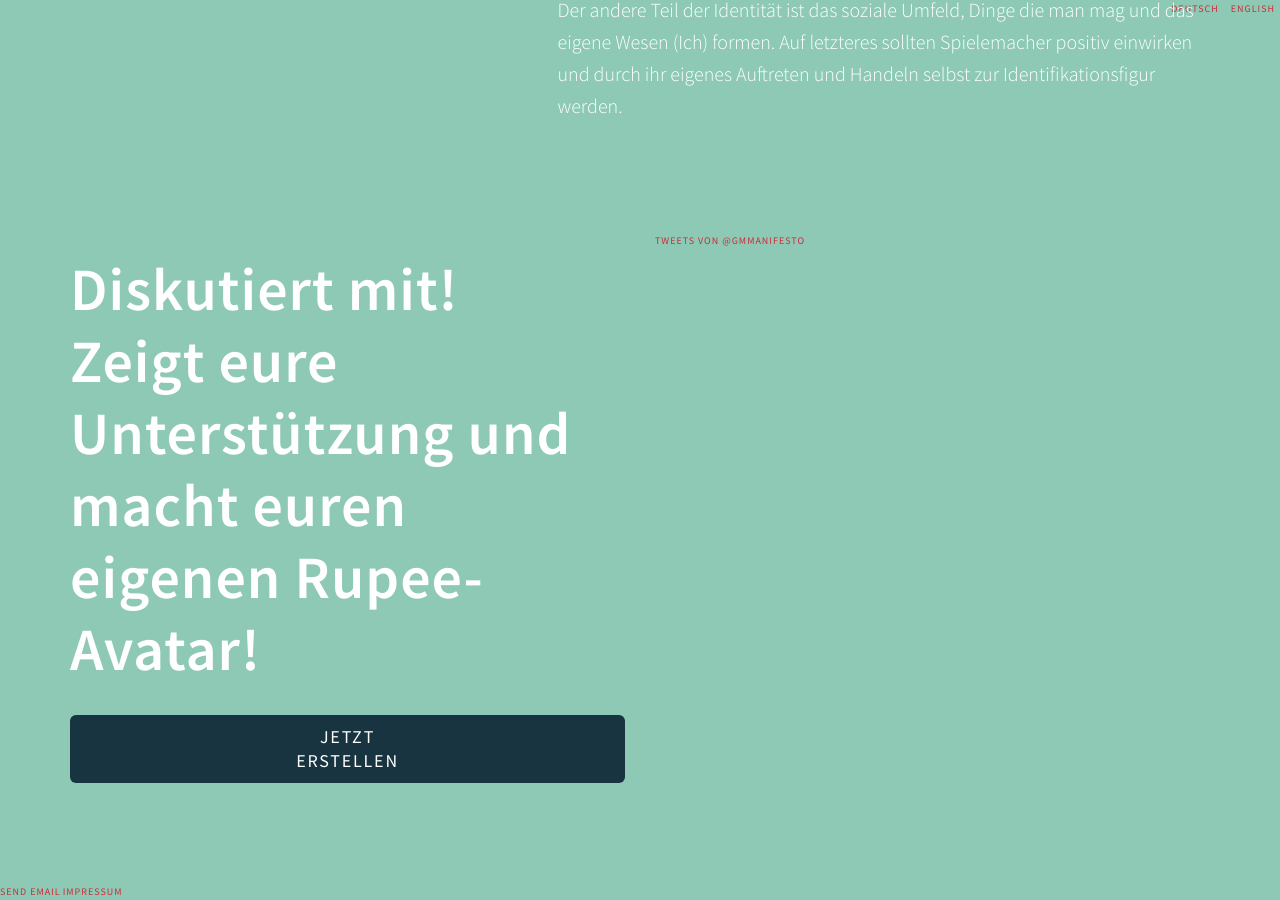
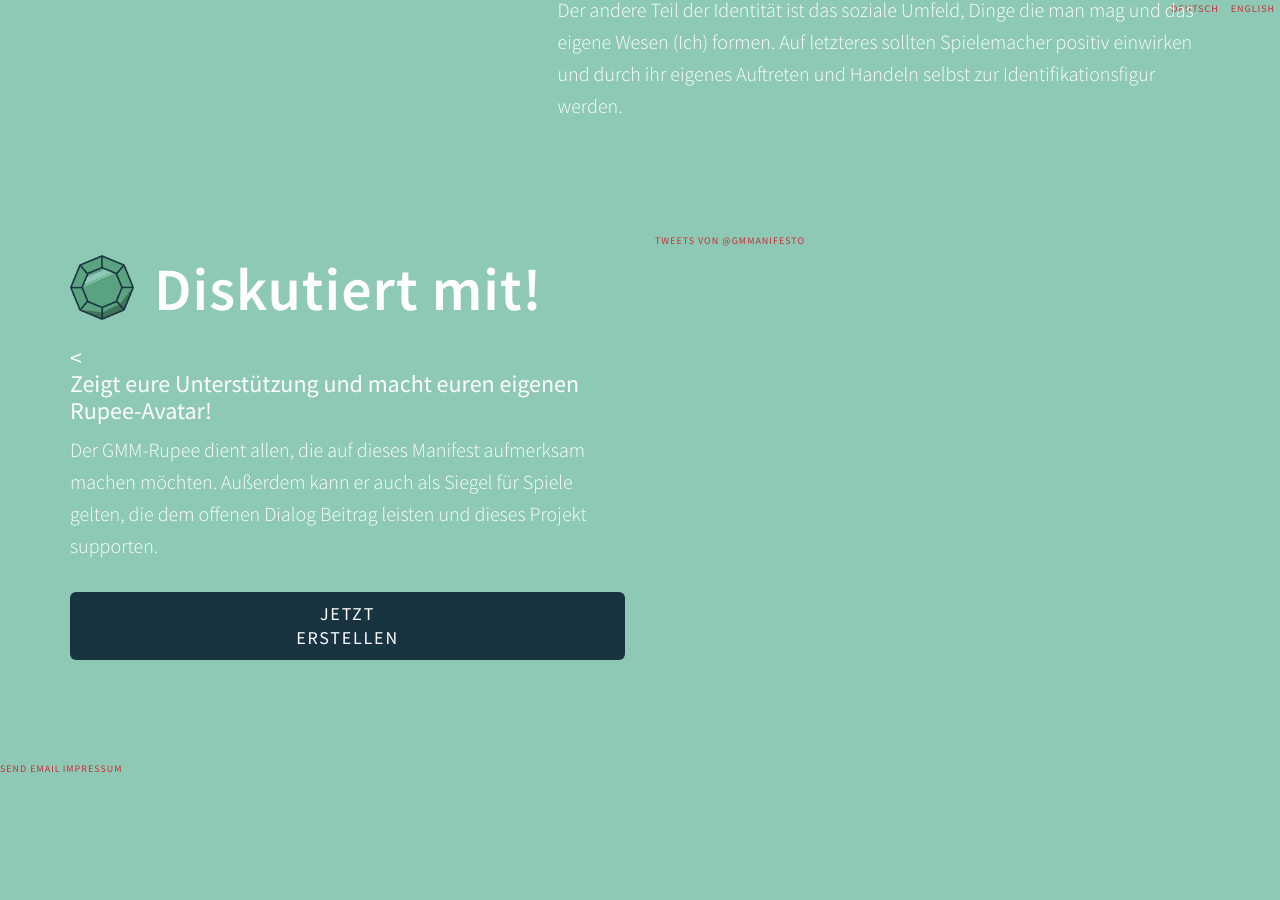
Before and after one commit to gamemakersmanifesto/gamemakersmanifesto.github.io, a Jekyll site: the page built from index.html, in a window 1280 px wide and 900 px high, scrolled down 3464 px. Built offline with Jekyll 4.4.1, drawn with Linux system fonts in a browser that asks for light colours; nearby versions of some CDN libraries; comment, search, counter and statistics services are not loaded; after the commit the page ends 4241 px from its top, so only the background shows below that.

Commit message:
REFURBISH: Structure + Css

```diff
--- a/_layouts/manifest.html
+++ b/_layouts/manifest.html
@@ -158,7 +158,9 @@ layout: default
             <section>
                 <div class="vertical-center">
                     <div class="col-md-6">
-                        <h2>Diskutiert mit! <br>Zeigt eure Unterstützung und macht euren eigenen Rupee-Avatar!</h2>
+                        <h2><img src="img/rupee.png" class="rupee">Diskutiert mit!</h2>
+                            <h3><<br>Zeigt eure Unterstützung und macht euren eigenen Rupee-Avatar!</h3>
+                                <p>Der GMM-Rupee dient allen, die auf dieses Manifest aufmerksam machen möchten. Außerdem kann er auch als Siegel für Spiele gelten, die dem offenen Dialog Beitrag leisten und dieses Projekt supporten.</p>
                         <a href="/gmmgenerator/index.html" class="btn btn-danger btn-lg avatar-cta btn-block">Jetzt <br>erstellen</a>
                     </div>
                     <div class="col-md-6">
```
